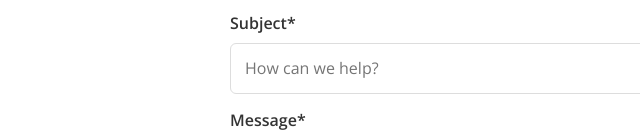
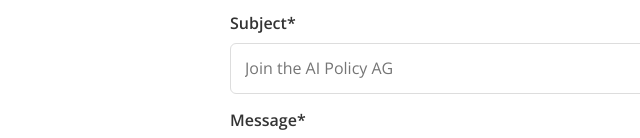
Before and after one commit to AAAS-STPF-AI-Affinity-Group/aaas-stpf-ai-ag.github.io, a plain HTML site: page contact.html in a window 1280 px wide. Shown: the part 640-778 px from the top of the page, 0-640 px from the left. Drawn offline with nearby package versions, Linux system fonts and the light colour scheme.

Commit message:
Update contact.html

```diff
--- a/contact.html
+++ b/contact.html
@@ -64,7 +64,7 @@
 
         <div class="form-group">
           <label for="subject">Subject*</label>
-          <input type="text" id="subject" name="subject" required placeholder="How can we help?" />
+          <input type="text" id="subject" name="subject" required placeholder="Join the AI Policy AG" />
         </div>
 
         <div class="form-group">
```
